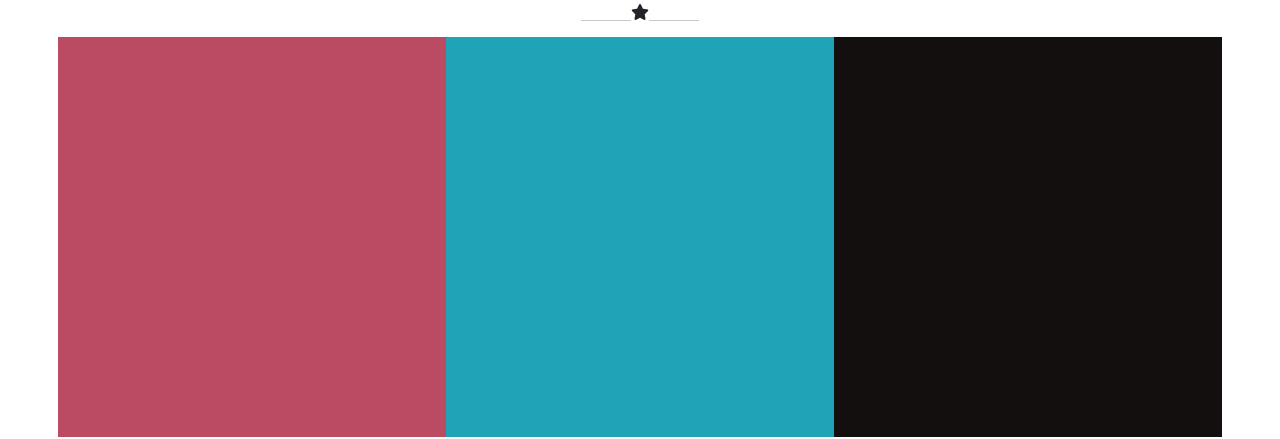
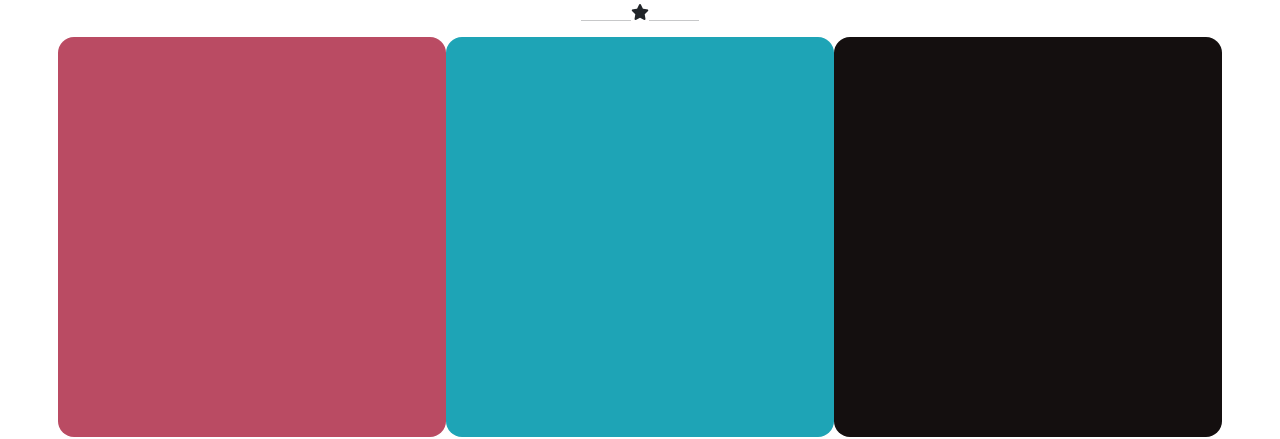
Before and after one commit to AnTosi/html-css-bootstrap-freelancer, a plain HTML site: page index.html in a window 1280 px wide. Shown: the part 516-955 px from the top of the page. Drawn offline with nearby package versions, Linux system fonts and the light colour scheme.

Commit message:
pushata pre ticket

```diff
--- a/style.css
+++ b/style.css
@@ -51,4 +51,5 @@ header i {
 
 .scheda {
     min-height: 400px;
+    border-radius: 1rem;
 }
```
